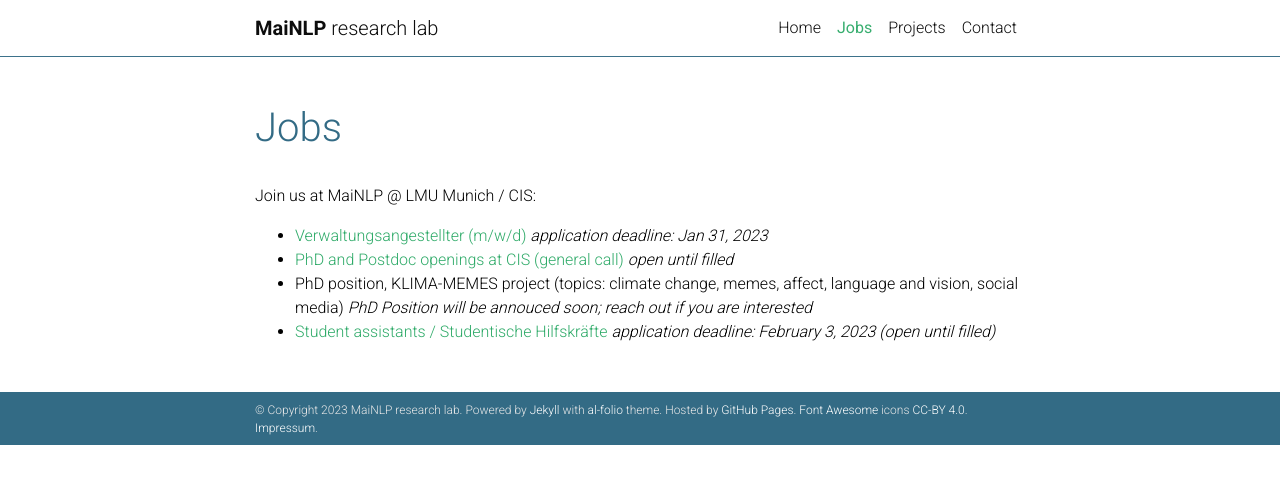
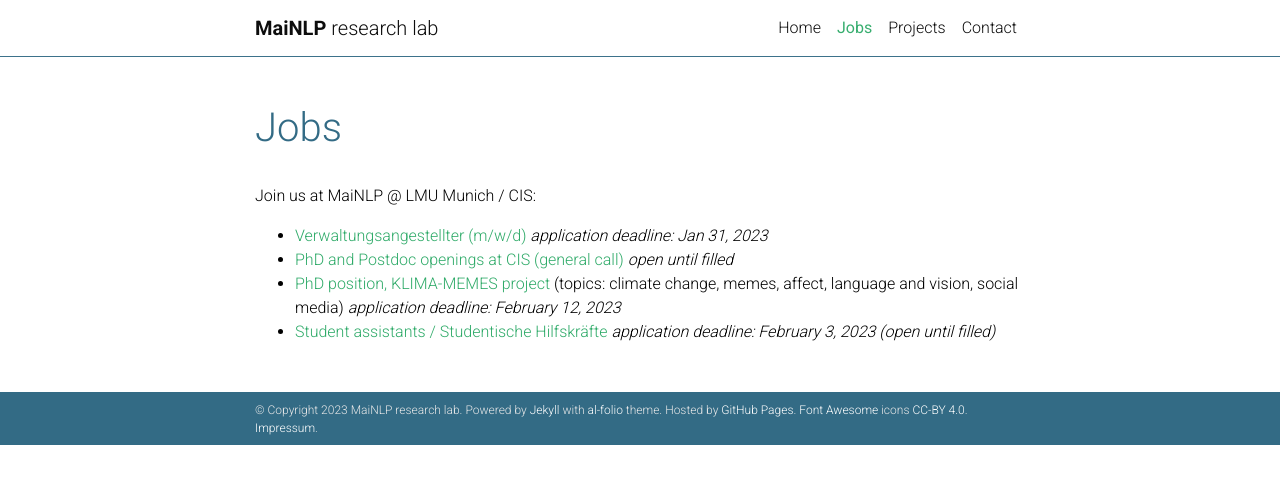
Before and after one commit to mainlp/mainlp.github.io, a Jekyll site: the page built from _pages/jobs.md, in a window 1280 px wide. Shown: the top 484 px of the page. Built offline with Jekyll 4.4.1, drawn with Linux system fonts in a browser that asks for light colours; comment, search, counter and statistics services are not loaded; a style sheet for code colours, icons or effects is not loaded.

Commit message:
Update jobs.md

```diff
--- a/_pages/jobs.md
+++ b/_pages/jobs.md
@@ -11,5 +11,5 @@ Join us at MaiNLP @ LMU Munich / CIS:
 
 - [Verwaltungsangestellter (m/w/d)](https://job-portal.lmu.de/jobposting/7f056e2028e23d3de0c6d658fedae33f0c2a1ff50) *application deadline: Jan 31, 2023*
 - [PhD and Postdoc openings at CIS (general call)](https://www.cis.lmu.de/web/jobs2022.html) *open until filled*
-- PhD position, KLIMA-MEMES project (topics: climate change, memes, affect, language and vision, social media) *PhD Position will be annouced soon; reach out if you are interested*
+- [PhD position, KLIMA-MEMES project](content/PhD-Klima-memes.pdf) (topics: climate change, memes, affect, language and vision, social media) *application deadline: February 12, 2023*
 - [Student assistants / Studentische Hilfskräfte](content/Studentische_Hilfskraft.pdf) *application deadline: February 3, 2023 (open until filled)*
```
